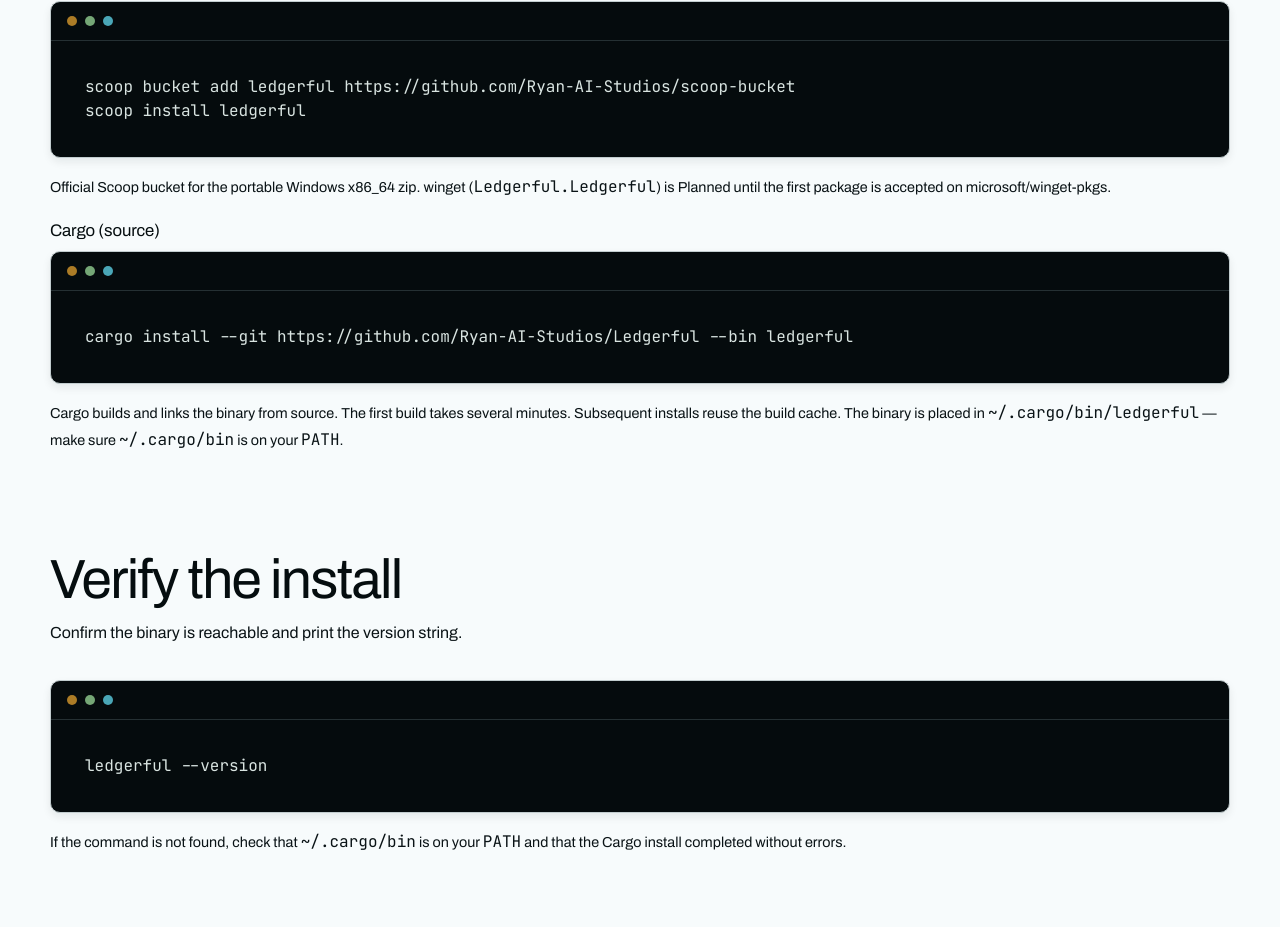
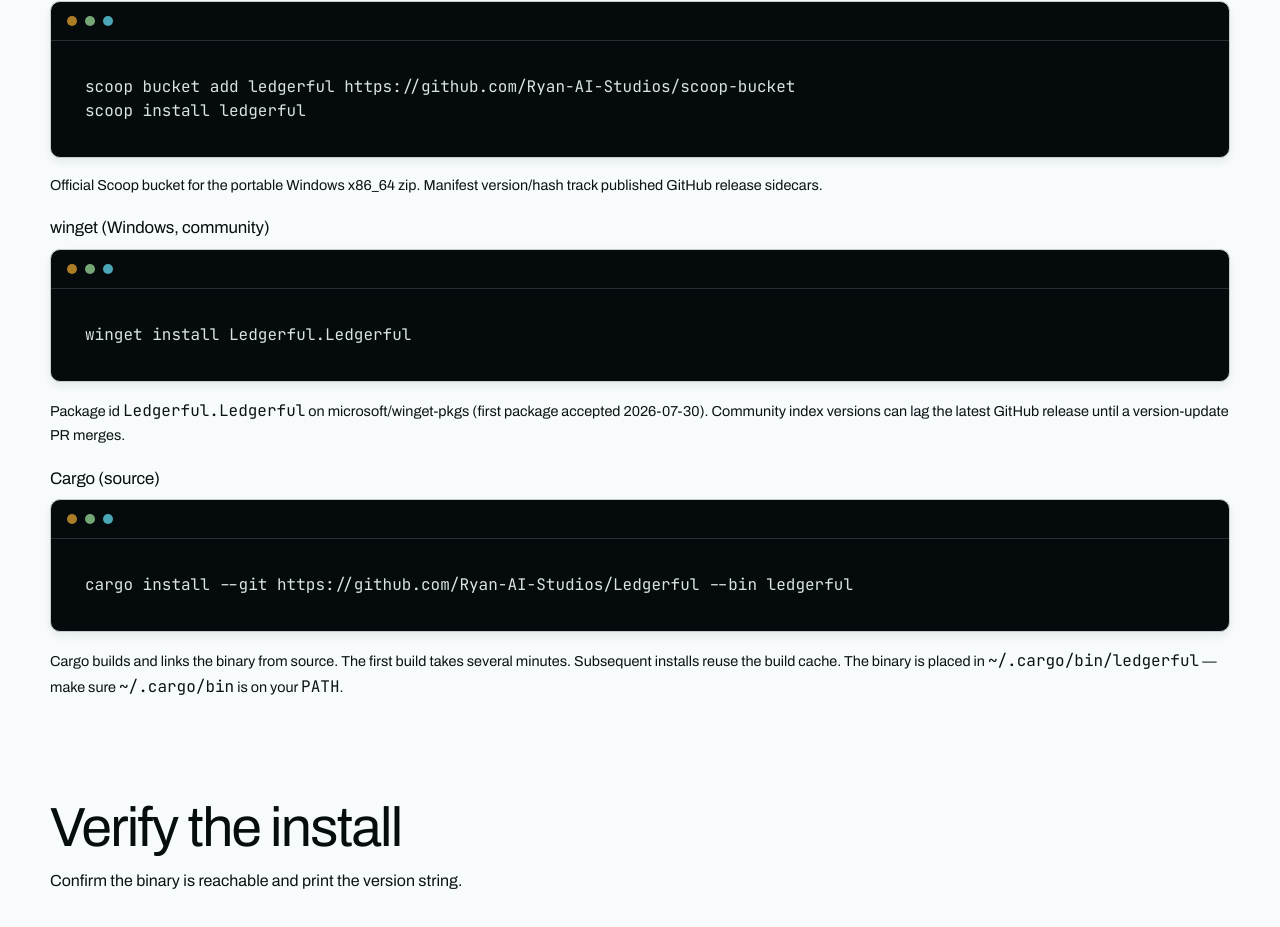
Before and after one commit to Ryan-AI-Studios/ledgerful-web, a Next.js app: page /docs/cli in a window 1280 px wide. Shown: the part 1571-2498 px from the top of the page. Built offline with nearby package versions, Linux system fonts and the light colour scheme; no server answers.

Commit message:
fix(web): advertise winget install after package accept

```diff
--- a/scripts/check-docs-truth.mjs
+++ b/scripts/check-docs-truth.mjs
@@ -577,8 +577,8 @@
 }
 
 // ── Assert 23: /install — package-manager channels (0051 DoD-5) ───────────────
-// Live channels must appear with real commands. Scoop/winget are Planned until
-// their public packages ship — do not render their install commands as live.
+// Live channels must appear with real commands. winget is live after
+// microsoft/winget-pkgs#405128 merged (2026-07-30).
 
 {
   const lower = installHtml.toLowerCase();
@@ -625,16 +625,15 @@
     );
   }
 
-  // winget must not ship as a live install command until microsoft/winget-pkgs
-  // accepts the first package. Coming-state card may name the manager.
-  if (installHtml.includes("winget install Ledgerful.Ledgerful")) {
+  // winget first package accepted 2026-07-30 — command must be present as live.
+  if (!installHtml.includes("winget install Ledgerful.Ledgerful")) {
     failures.push(
-      'Assert 23 FAIL [install]: "winget install Ledgerful.Ledgerful" found while winget is still Planned — do not ship an unverified command as live',
+      'Assert 23 FAIL [install]: winget live command missing — expected "winget install Ledgerful.Ledgerful"',
     );
   }
   if (!lower.includes("winget")) {
     failures.push(
-      "Assert 23 FAIL [install]: winget must be mentioned as a Planned/coming channel",
+      "Assert 23 FAIL [install]: winget channel must appear on /install",
     );
   }
 
@@ -681,9 +680,14 @@
       'Assert 23 FAIL [docs/cli]: Scoop live command missing',
     );
   }
+  if (!pages["cli"].includes("winget install Ledgerful.Ledgerful")) {
+    failures.push(
+      'Assert 23 FAIL [docs/cli]: winget live command missing — expected "winget install Ledgerful.Ledgerful"',
+    );
+  }
   if (!cliLower.includes("winget")) {
     failures.push(
-      "Assert 23 FAIL [docs/cli]: winget Planned disclosure missing",
+      "Assert 23 FAIL [docs/cli]: winget channel must be documented",
     );
   }
 }
--- a/src/app/docs/cli/page.tsx
+++ b/src/app/docs/cli/page.tsx
@@ -9,6 +9,7 @@
   BREW_COMMAND,
   INSTALL_COMMAND,
   SCOOP_COMMANDS,
+  WINGET_COMMAND,
 } from "@/lib/content/install";
 
 export const metadata: Metadata = {
@@ -121,9 +122,24 @@
           </pre>
         </div>
         <p className="doc-caption">
-          Official Scoop bucket for the portable Windows x86_64 zip. winget (
-          <code>Ledgerful.Ledgerful</code>) is Planned until the first package is
-          accepted on microsoft/winget-pkgs.
+          Official Scoop bucket for the portable Windows x86_64 zip. Manifest
+          version/hash track published GitHub release sidecars.
+        </p>
+        <h3 className="doc-subhead">winget (Windows, community)</h3>
+        <div className="terminal-window">
+          <div className="terminal-bar">
+            <span />
+            <span />
+            <span />
+          </div>
+          <pre>
+            <code>{WINGET_COMMAND}</code>
+          </pre>
+        </div>
+        <p className="doc-caption">
+          Package id <code>Ledgerful.Ledgerful</code> on microsoft/winget-pkgs
+          (first package accepted 2026-07-30). Community index versions can lag
+          the latest GitHub release until a version-update PR merges.
         </p>
         <h3 className="doc-subhead">Cargo (source)</h3>
         <div className="terminal-window">
--- a/src/app/install/page.tsx
+++ b/src/app/install/page.tsx
@@ -178,7 +178,7 @@
     altCommand: BINSTALL_COMMAND,
     installPath: "Scoop shims or %USERPROFILE%\\.cargo\\bin\\ledgerful.exe",
     keyPath: "%USERPROFILE%\\.ledgerful\\keys\\",
-    note: "Authenticode signing is not yet implemented; SmartScreen may prompt on first run. winget (Ledgerful.Ledgerful) is Planned until microsoft/winget-pkgs accepts the first package.",
+    note: "Authenticode signing is not yet implemented; SmartScreen may prompt on first run. Prefer Scoop or winget install Ledgerful.Ledgerful for a prebuilt Windows binary; community winget can lag the latest GitHub release slightly.",
   },
 ];
 
@@ -253,9 +253,8 @@
         aria-label="Package managers and prebuilt installs"
       >
         <SectionHeading title="Package managers and prebuilt installs">
-          Live channels install a real release binary (or a source build). Planned
-          channels stay labeled until their public package is verified — no
-          fabricated install commands.
+          Live channels install a real release binary (or a source build). Only
+          verified public packages show install commands — no fabricated paths.
         </SectionHeading>
         <div className="install-channel-grid">
           {packageChannels.map((channel) => (
--- a/src/lib/content/install.ts
+++ b/src/lib/content/install.ts
@@ -9,8 +9,8 @@
 //
 // Track 0051: package-manager + prebuilt channels live beside the source
 // install. Status is truth-gated — only channels that are public and
-// verified appear as "available". winget stays "coming" until the first
-// microsoft/winget-pkgs package is accepted.
+// verified appear as "available". winget flipped to available 2026-07-30
+// after microsoft/winget-pkgs#405128 merged (`Ledgerful.Ledgerful`).
 
 /** Canonical source-build install. Crates.io is not used for distribution. */
 export const INSTALL_COMMAND =
@@ -28,6 +28,9 @@
   "scoop bucket add ledgerful https://github.com/Ryan-AI-Studios/scoop-bucket",
   "scoop install ledgerful",
 ] as const;
+
+/** Community winget package (microsoft/winget-pkgs). */
+export const WINGET_COMMAND = "winget install Ledgerful.Ledgerful";
 
 /** One-line installers (download release archive when available; fall back to cargo). */
 export const INSTALL_SCRIPT_UNIX =
@@ -63,8 +66,7 @@
 
 /**
  * Package-manager and prebuilt channels for /install (0051 DoD-5).
- * Flip winget to "available" and fill `commands` only after the first
- * microsoft/winget-pkgs package is accepted.
+ * winget is live after first package accept (winget-pkgs#405128, 2026-07-30).
  */
 export const packageChannels: readonly InstallChannel[] = [
   {
@@ -107,12 +109,13 @@
     id: "winget",
     name: "winget",
     scope: "Windows",
-    status: "coming",
-    commands: [],
+    status: "available",
+    commands: [WINGET_COMMAND],
     summary:
-      "Ledgerful.Ledgerful on microsoft/winget-pkgs. Command ships after the first package is accepted by winget review.",
+      "Community package Ledgerful.Ledgerful on microsoft/winget-pkgs (portable Windows zip).",
     notes:
-      "Bootstrap manifests are prepared; first submission is owner-approved. Do not treat the package id as installable until listed as Available.",
+      "First package accepted 2026-07-30. The community index can lag the latest GitHub release by a release or two until a version-update PR merges; Homebrew/Scoop (org-owned) and GitHub Releases track the engine cut more tightly. Authenticode is not yet implemented; SmartScreen may prompt on first run.",
+    prereq: "App Installer / winget (Windows 10+)",
   },
   {
     id: "cargo-source",
--- a/src/lib/content/navigation.ts
+++ b/src/lib/content/navigation.ts
@@ -39,7 +39,7 @@
 export const pageDescriptions = {
   home: "Ledgerful runs on your machine to analyze repo changes, record signed provenance, plan verification, and export audit evidence without uploading source code by default.",
   install:
-    "Install the Ledgerful CLI with Homebrew, Scoop, cargo binstall, a one-line release installer, or a Cargo source build. winget is planned. Verify the binary and run your first scan.",
+    "Install the Ledgerful CLI with Homebrew, Scoop, winget, cargo binstall, a one-line release installer, or a Cargo source build. Verify the binary and run your first scan.",
   architecture:
     "What Ledgerful reads, analyzes, and produces entirely on your machine, then the three Ledgerful surfaces: local engine and CLI, embedded loopback dashboard, public web, and the planned hosted control plane. Local-first data flow, opt-in telemetry.",
   docs: "Install, verify, and operate Ledgerful without confusing local tooling with hosted features.",
```
Also changed, not shown: 2 other files (tests, documents, lock files or other folders).
